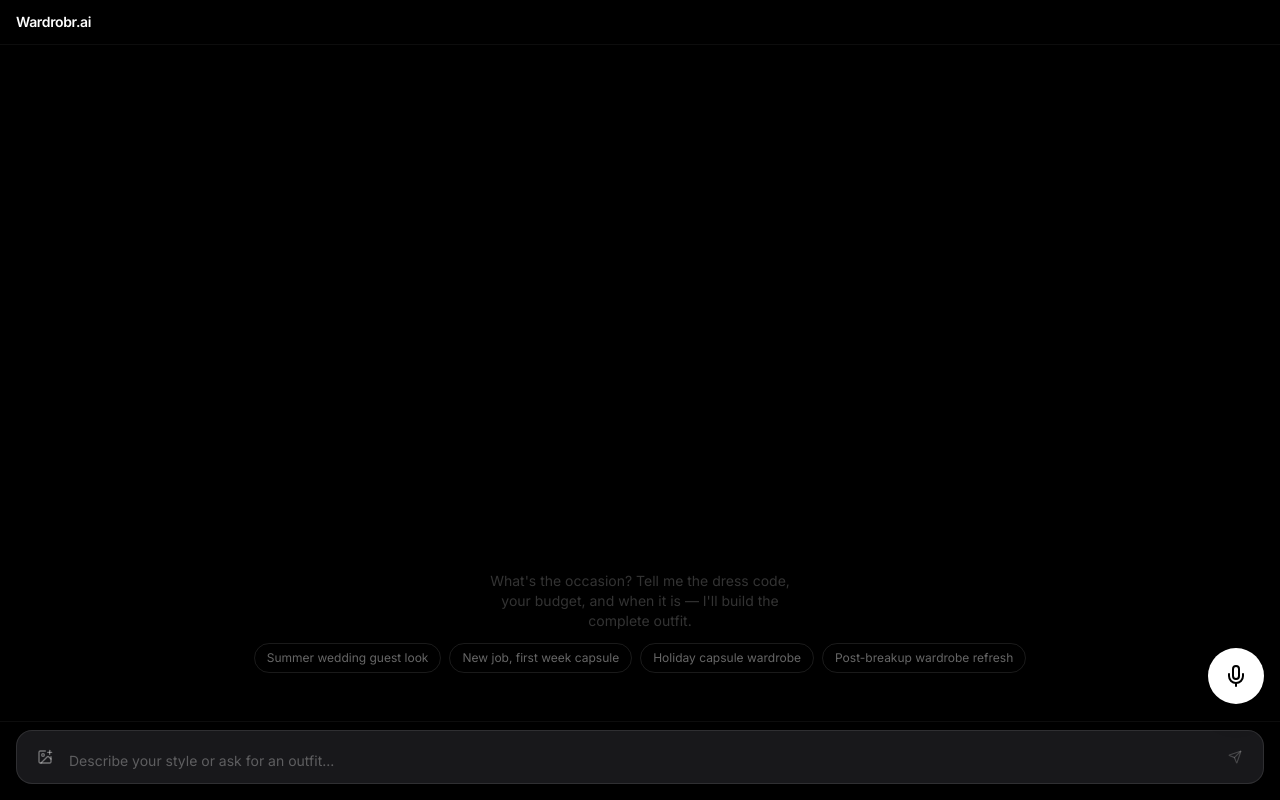
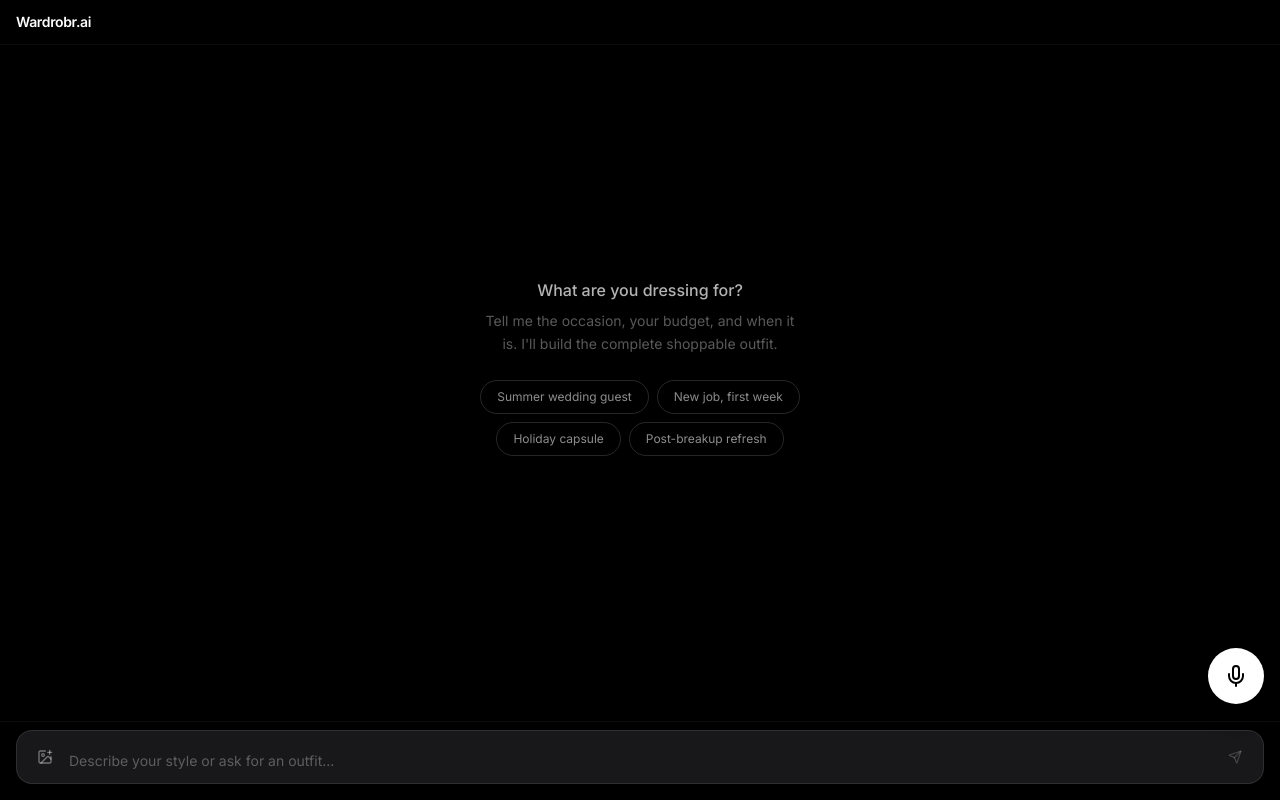
Before and after one commit to sakaarpuri/wardrobr-, a Next.js app: page /style in a window 1280 px wide. Built offline with nearby package versions, Linux system fonts and the light colour scheme.

Commit message:
style(design): FINDING-001 — center empty state, improve suggestion chip contrast

```diff
--- a/src/components/chat/ChatInterface.tsx
+++ b/src/components/chat/ChatInterface.tsx
@@ -100,21 +100,24 @@ export function ChatInterface() {
       {/* Messages */}
       <div className="flex-1 overflow-y-auto px-4 py-4 space-y-4" style={{ scrollbarWidth: 'thin' }}>
         {messages.length === 0 && (
-          <div className="flex flex-col items-center justify-end h-full text-center gap-3 pb-4">
-            <p className="text-white/20 text-sm max-w-xs">
-              What&apos;s the occasion? Tell me the dress code, your budget, and when it is — I&apos;ll build the complete outfit.
-            </p>
-            <div className="flex flex-wrap gap-2 justify-center">
+          <div className="flex flex-col items-center justify-center h-full text-center gap-6 px-4">
+            <div className="space-y-2">
+              <p className="text-white/70 text-base font-medium">What are you dressing for?</p>
+              <p className="text-white/35 text-sm max-w-xs leading-relaxed">
+                Tell me the occasion, your budget, and when it is. I&apos;ll build the complete shoppable outfit.
+              </p>
+            </div>
+            <div className="flex flex-wrap gap-2 justify-center max-w-sm">
               {[
-                'Summer wedding guest look',
-                'New job, first week capsule',
-                'Holiday capsule wardrobe',
-                'Post-breakup wardrobe refresh',
+                'Summer wedding guest',
+                'New job, first week',
+                'Holiday capsule',
+                'Post-breakup refresh',
               ].map((suggestion) => (
                 <button
                   key={suggestion}
                   onClick={() => handleSend(suggestion)}
-                  className="text-xs text-white/40 border border-white/10 rounded-full px-3 py-1.5 hover:border-white/30 hover:text-white/70 transition-colors"
+                  className="text-xs text-white/55 border border-white/15 rounded-full px-4 py-2 hover:border-white/35 hover:text-white/80 hover:bg-white/5 transition-all"
                 >
                   {suggestion}
                 </button>
```
